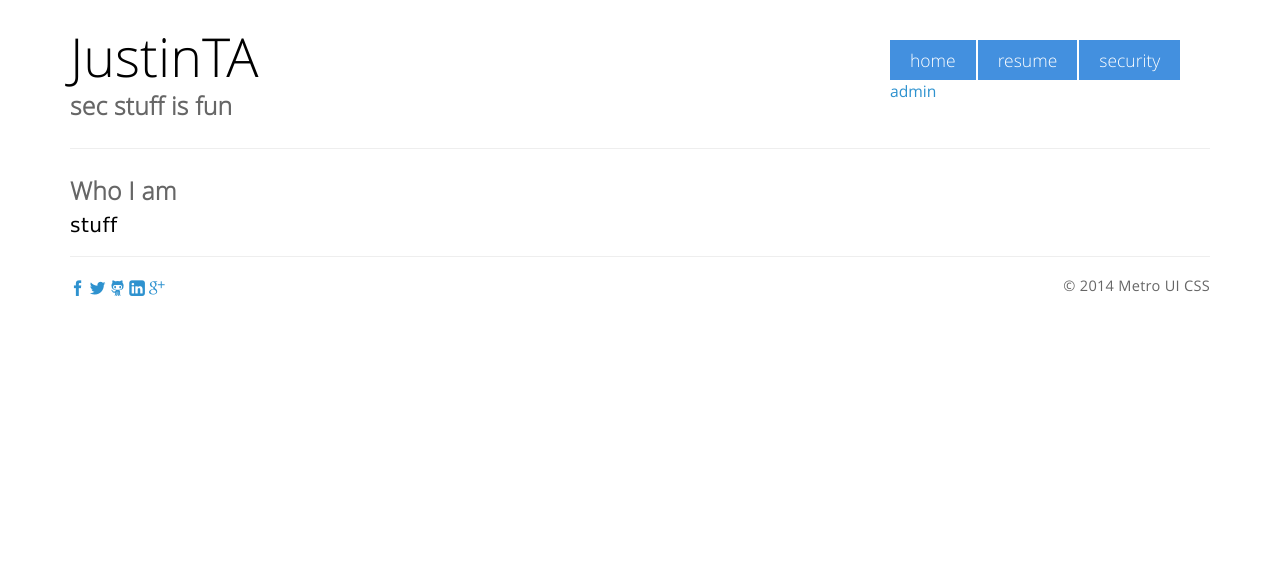
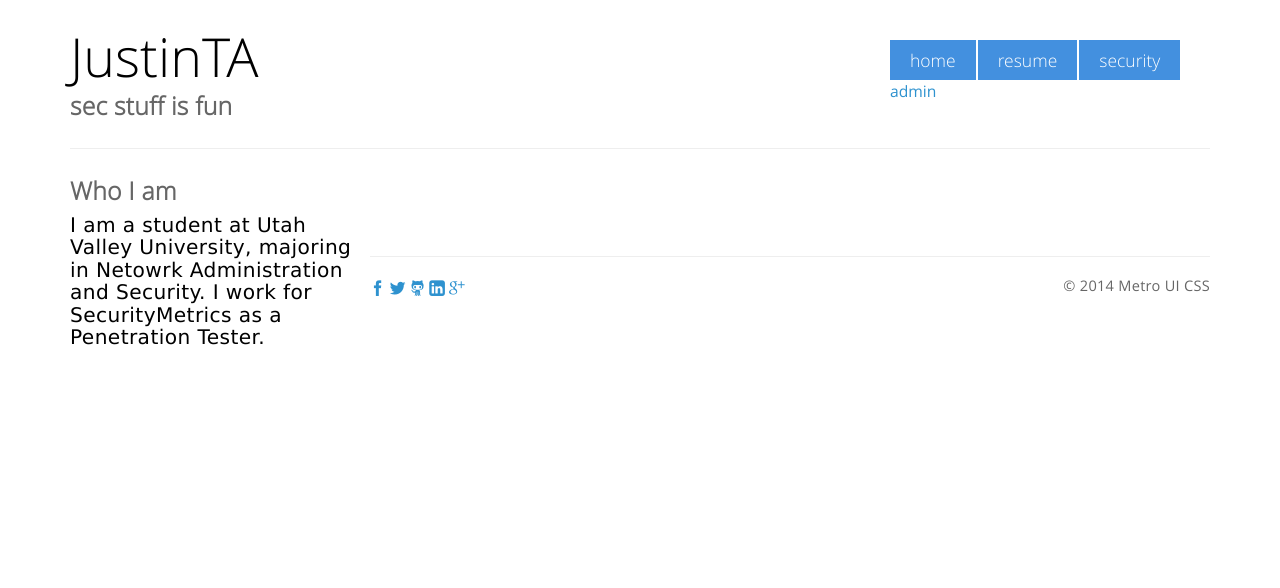
Before and after one commit to justinta89/fun, a Flask app: page / in a window 1280 px wide. Shown: the top 588 px of the page. Run offline with Flask 2, Linux system fonts and the light colour scheme; data that the repository does not hold is empty; some web fonts are replaced.

Commit message:
Updates and changes.

```diff
--- a/app/templates/index.html
+++ b/app/templates/index.html
@@ -9,7 +9,11 @@
         </div>
     </div>
     <div class="place-left">
-        <p class="readable-text">stuff</p>
+        <p class="readable-text span4">
+            I am a student at Utah Valley University, majoring in Netowrk
+            Administration and Security. I work for SecurityMetrics as a
+            Penetration Tester.
+        </p>
     </div>
 {% endblock %}
 {% block body %}
@@ -22,6 +26,7 @@
     <div class="span10 readable-text">
        {{ post }}
         <br /><h6>{{ post.timestamp }}</h6>
+        <h6>edit</h6>
     </div>
     {% endfor %}
 </div>
--- a/app/templates/resume.html
+++ b/app/templates/resume.html
@@ -4,7 +4,7 @@
 {% block body %}
 <div class="grid show-grid">
     <div class="row">
-        <div class="span12 padding5 bg-darkCyan text-center">
+        <div class="span11 padding5 bg-darkCyan text-center">
             <h2 class="fg-white">Resume</h2>
         </div>
     </div>
```
